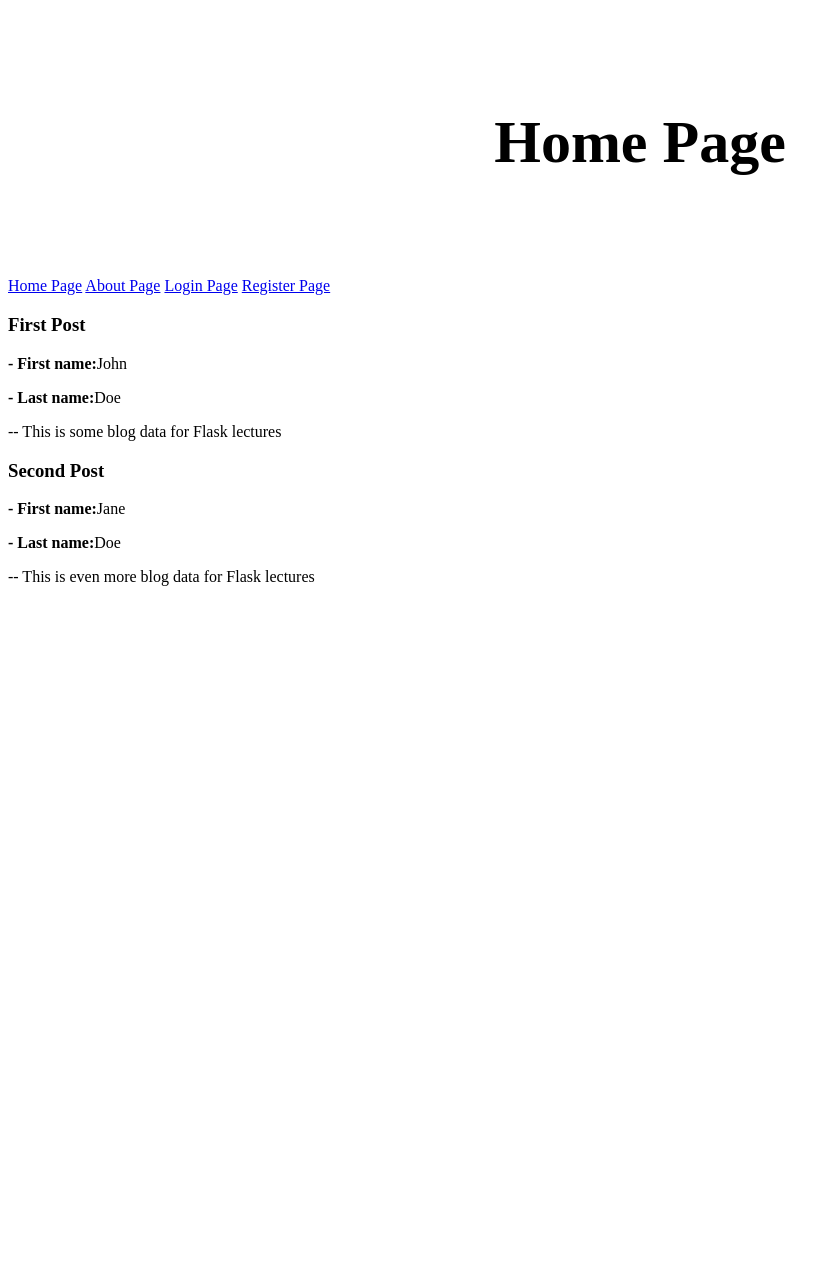
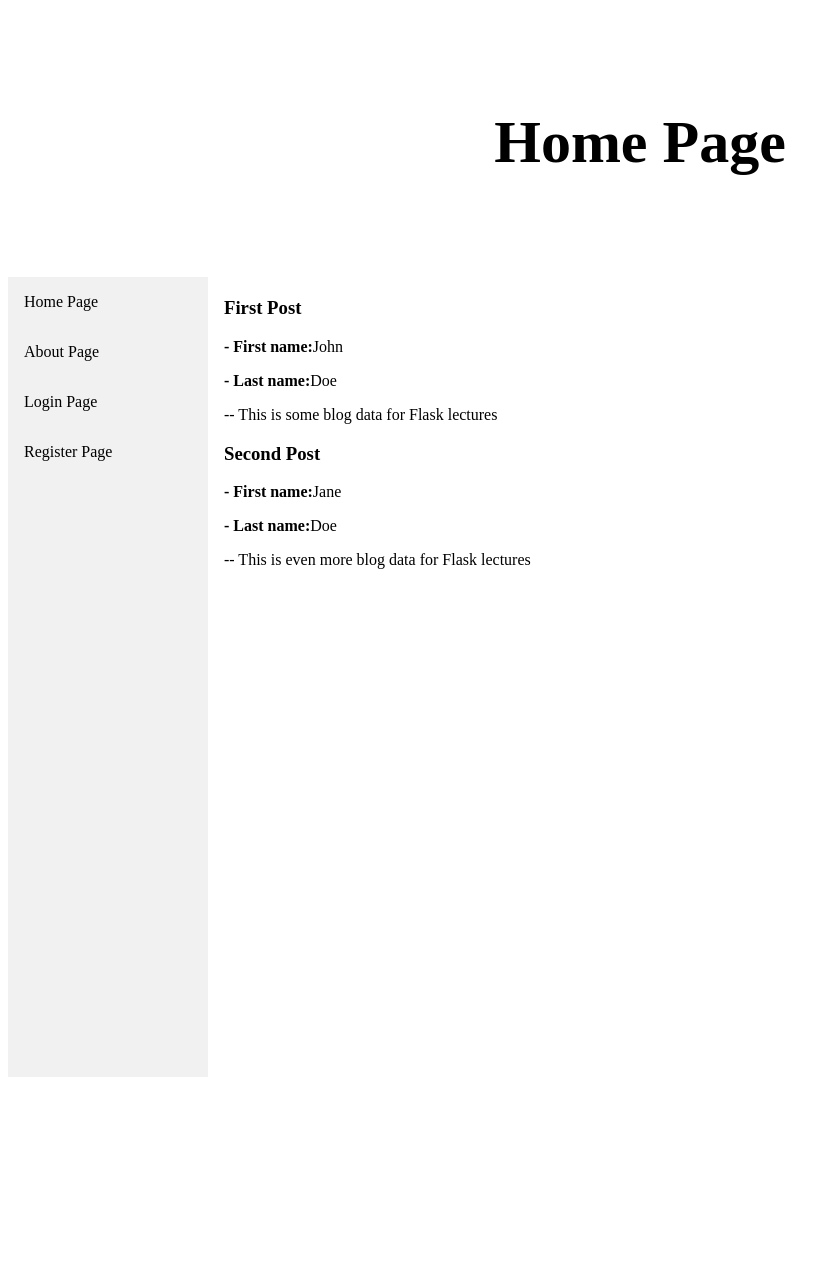
Before and after one commit to ngww/flask-blog, a Flask app: page / in a window 1280 px wide. Shown: the whole page, without its empty margins (0-840 px from the left). Before the commit the page ends 586 px from the top, so only its background shows below. Run offline with Flask 2, Linux system fonts and the light colour scheme.

Commit message:
updated files

```diff
--- a/application/static/css/main.css
+++ b/application/static/css/main.css
@@ -4,3 +4,41 @@
     color: black;
     font-size: 30px;
 }
+
+/* The side navigation menu */
+.sidebar {
+    margin: 0;
+    padding: 0;
+    width: 200px;
+    background-color: #f1f1f1;
+    position: fixed;
+    height: 100%;
+    overflow: auto;
+  }
+
+  /* Sidebar links */
+  .sidebar a {
+    display: block;
+    color: black;
+    padding: 16px;
+    text-decoration: none;
+  }
+
+  /* Active/current link */
+  .sidebar a.active {
+    background-color: #4CAF50;
+    color: white;
+  }
+
+  /* Links on mouse-over */
+  .sidebar a:hover:not(.active) {
+    background-color: #555;
+    color: white;
+  }
+
+  /* Page content. The value of the margin-left property should match the value of the sidebar's width property */
+  div.content {
+    margin-left: 200px;
+    padding: 1px 16px;
+    height: 1000px;
+  }
--- a/application/templates/layout.html
+++ b/application/templates/layout.html
@@ -11,10 +11,15 @@
             <h1>{{  title  }} Page</h1>
         </div>
 
-        <a href="{{ url_for('home') }}">Home Page</a>
-        <a href="{{ url_for('about') }}">About Page</a>
-        <a href="{{ url_for('login') }}">Login Page</a>
-        <a href="{{ url_for('register') }}">Register Page</a>
-        {% block body_content %}{% endblock %}
+        <div class="sidebar">
+            <a href="{{ url_for('home') }}">Home Page</a>
+            <a href="{{ url_for('about') }}">About Page</a>
+            <a href="{{ url_for('login') }}">Login Page</a>
+            <a href="{{ url_for('register') }}">Register Page</a>
+        </div>
+
+        <div class="content">
+            {% block body_content %}{% endblock %}
+        </div>
     </body>
 </html>
```
